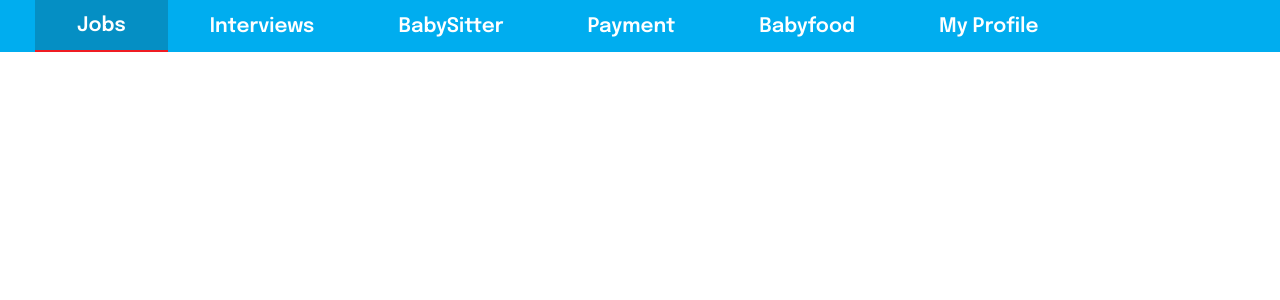
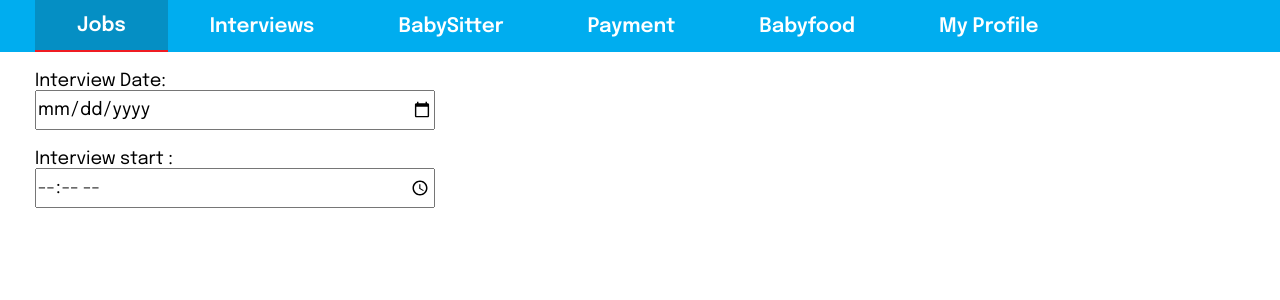
Before and after one commit to safiulbari/kidsitter, a PHP site: page /kidSitter/settime.php in a window 1280 px wide. Shown: the part 96-396 px from the top of the page. Run offline with PHP 8.4, Linux system fonts and the light colour scheme.

Commit message:
date and time form

```diff
--- a/settime.php
+++ b/settime.php
@@ -33,6 +33,21 @@ $connect = mysqli_connect(HOST, USER, PASS, DB)
             <a class="link flex-center" href="#">My Profile</a>
         </div>
     </div>
+    <div class="body-area">
+        <form action="timedb.php" method="post">
+            <div class="row">
+
+                <div class="mb-3">
+                    Interview Date:<br>
+                    <input type="date" class="form-control" name="datee">
+                </div>
+                <div class="mb-3">
+                    Interview start :<br>
+                    <input type="time" class="form-control" name="timee">
+                </div>
+            </div>
+        </form>
+    </div>
 </body>
 
 </html>
```
